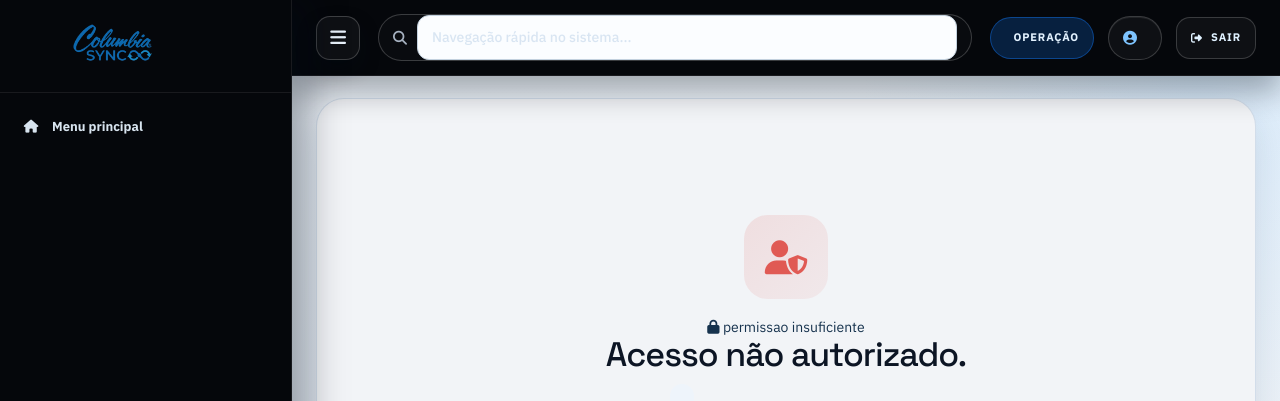
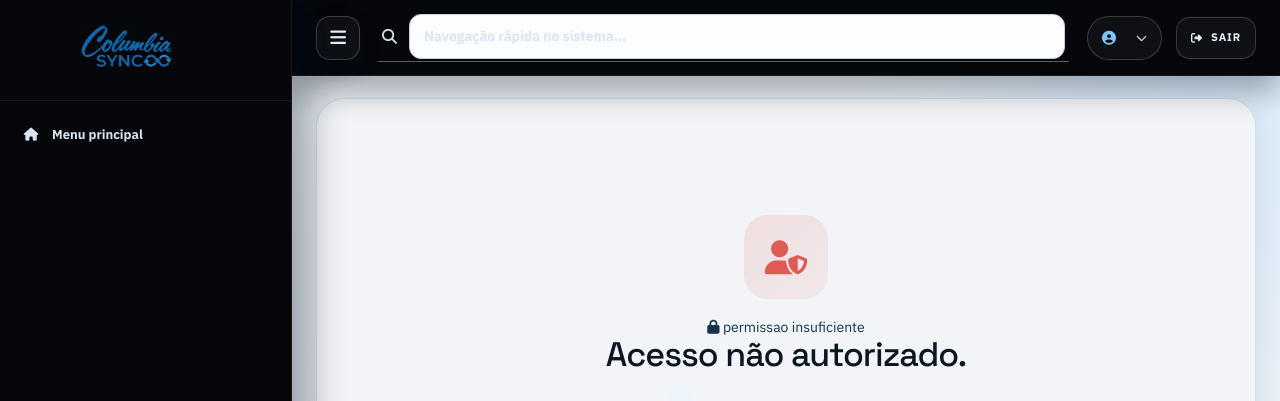
Before and after one commit to felipefazevedo24/conferencia_system, a Flask app: template templates/acesso_negado.html in a window 1280 px wide. Shown: the top 401 px of the page. Run offline with Flask 3, Linux system fonts and the light colour scheme; the template is opened without the code that fills it, so the values that code supplies are empty; some libraries are stand-ins or nearby versions.

Commit message:
Refina busca da header e move nível de acesso para menu do usuário

```diff
--- a/static/css/ui_erp.css
+++ b/static/css/ui_erp.css
@@ -171,8 +171,8 @@ body {
 }
 
 .brand-logo-mask {
-    width: 192px;
-    height: 56px;
+    width: 220px;
+    height: 64px;
     background: url('/static/columbia_sync_logo_v2.png') center / contain no-repeat;
     flex-shrink: 0;
 }
@@ -557,17 +557,22 @@ a:hover {
     max-width: 780px;
     display: inline-flex;
     align-items: center;
-    gap: 10px;
-    min-height: 44px;
-    border-radius: 999px;
-    border: 1px solid rgba(255, 255, 255, 0.2);
-    background: rgba(255, 255, 255, 0.02);
-    padding: 0 14px;
+    gap: 12px;
+    min-height: 42px;
+    border: 0;
+    border-bottom: 1px solid rgba(255, 255, 255, 0.34);
+    background: transparent;
+    padding: 0 4px 2px;
+    transition: border-color 0.18s ease;
+}
+
+.top-nav-center:focus-within {
+    border-bottom-color: rgba(15, 98, 201, 0.84);
 }
 
 .top-nav-center i {
-    color: rgba(212, 226, 243, 0.78);
-    font-size: 14px;
+    color: rgba(226, 236, 247, 0.92);
+    font-size: 15px;
 }
 
 .top-nav-center input {
@@ -578,11 +583,16 @@ a:hover {
     background: transparent;
     color: #f5f9ff;
     font-size: 14px;
-    font-weight: 500;
+    font-weight: 600;
+    padding-bottom: 2px;
 }
 
 .top-nav-center input::placeholder {
-    color: rgba(195, 214, 234, 0.62);
+    color: rgba(201, 218, 236, 0.72);
+}
+
+.top-status-pill {
+    display: none !important;
 }
 
 #menu-toggle {
@@ -1180,6 +1190,91 @@ code {
     color: #7ec4ff;
 }
 
+.nav-right {
+    position: relative;
+}
+
+.user-profile-btn {
+    display: inline-flex;
+    align-items: center;
+    gap: 10px;
+    min-height: 44px;
+    padding: 0 14px;
+    border-radius: 999px;
+    border: 1px solid rgba(255, 255, 255, 0.18);
+    background: rgba(255, 255, 255, 0.04);
+    color: #f0f8ff;
+    font-weight: 700;
+    cursor: pointer;
+    transition: border-color 0.18s ease, background 0.18s ease;
+}
+
+.user-profile-btn:hover {
+    border-color: rgba(15, 98, 201, 0.54);
+    background: rgba(15, 98, 201, 0.16);
+}
+
+.user-profile-btn .fa-user-circle {
+    color: #7ec4ff;
+}
+
+.user-profile-btn .fa-chevron-down {
+    font-size: 11px;
+    opacity: 0.78;
+}
+
+.user-profile-panel {
+    position: absolute;
+    top: calc(100% + 10px);
+    right: 62px;
+    width: 230px;
+    display: none;
+    gap: 10px;
+    padding: 14px;
+    border-radius: 14px;
+    border: 1px solid rgba(255, 255, 255, 0.12);
+    background: #0a0f18;
+    box-shadow: 0 20px 32px rgba(2, 10, 20, 0.48);
+    z-index: 1700;
+}
+
+.user-profile-panel.open {
+    display: grid;
+}
+
+.user-profile-panel-label {
+    color: rgba(198, 219, 239, 0.7);
+    font-size: 10px;
+    font-weight: 800;
+    letter-spacing: 0.1em;
+    text-transform: uppercase;
+}
+
+.user-profile-panel-role {
+    color: #f4f9ff;
+    font-size: 14px;
+    font-weight: 700;
+}
+
+.user-profile-config-btn {
+    display: inline-flex;
+    align-items: center;
+    justify-content: center;
+    gap: 8px;
+    min-height: 38px;
+    border-radius: 10px;
+    border: 1px solid rgba(15, 98, 201, 0.58);
+    background: rgba(15, 98, 201, 0.22);
+    color: #deeeff;
+    font-size: 12px;
+    font-weight: 700;
+    cursor: pointer;
+}
+
+.user-profile-config-btn:hover {
+    background: rgba(15, 98, 201, 0.34);
+}
+
 .btn-logout {
     display: inline-flex;
     align-items: center;
@@ -1389,6 +1484,11 @@ code {
         justify-content: space-between;
     }
 
+    .user-profile-panel {
+        right: 0;
+        top: calc(100% + 8px);
+    }
+
     .top-nav-center {
         order: 3;
         width: 100%;
--- a/templates/base.html
+++ b/templates/base.html
@@ -240,8 +240,19 @@
                 <input id="shell-nav-search" type="text" placeholder="Navegação rápida no sistema...">
             </div>
             <div class="nav-right">
-                <div class="top-status-pill"><i class="fas fa-sparkles"></i><span>{{ "Controladoria" if session.get("role") == "Financeiro" else session.get("role", "Operação") }}</span></div>
-                <div class="user-profile"><i class="fas fa-user-circle"></i><span>{{ user|upper }}</span></div>
+                <button id="user-profile-toggle" class="user-profile-btn" type="button" aria-expanded="false" aria-controls="user-profile-panel">
+                    <i class="fas fa-user-circle"></i>
+                    <span>{{ user|upper }}</span>
+                    <i class="fas fa-chevron-down"></i>
+                </button>
+                <div id="user-profile-panel" class="user-profile-panel" aria-hidden="true">
+                    <div class="user-profile-panel-label">Nível de acesso</div>
+                    <strong class="user-profile-panel-role">{{ "Controladoria" if session.get("role") == "Financeiro" else session.get("role", "Operação") }}</strong>
+                    <button type="button" class="user-profile-config-btn">
+                        <i class="fas fa-gear"></i>
+                        <span>Configurações</span>
+                    </button>
+                </div>
                 <a href="javascript:void(0)" onclick="confirmarLogout()" class="btn-logout"><i class="fas fa-sign-out-alt"></i> Sair</a>
             </div>
         </nav>
@@ -357,6 +368,8 @@ document.addEventListener("DOMContentLoaded", function () {
     const currentPath = window.location.pathname;
     const allLinks = Array.from(document.querySelectorAll("#accordionSidebar a.list-group-item[href]"));
     const menuButtons = Array.from(document.querySelectorAll(".menu-toggle"));
+    const userProfileToggle = document.getElementById("user-profile-toggle");
+    const userProfilePanel = document.getElementById("user-profile-panel");
 
     if (window.innerWidth < 992) setShellCollapsed(true);
 
@@ -368,6 +381,38 @@ document.addEventListener("DOMContentLoaded", function () {
     shellBackdrop.addEventListener("click", function () {
         setShellCollapsed(true);
     });
+
+    if (userProfileToggle && userProfilePanel) {
+        const closeUserPanel = () => {
+            userProfileToggle.setAttribute("aria-expanded", "false");
+            userProfilePanel.classList.remove("open");
+            userProfilePanel.setAttribute("aria-hidden", "true");
+        };
+
+        userProfileToggle.addEventListener("click", function (e) {
+            e.preventDefault();
+            e.stopPropagation();
+            const shouldOpen = !userProfilePanel.classList.contains("open");
+            if (!shouldOpen) {
+                closeUserPanel();
+                return;
+            }
+
+            userProfileToggle.setAttribute("aria-expanded", "true");
+            userProfilePanel.classList.add("open");
+            userProfilePanel.setAttribute("aria-hidden", "false");
+        });
+
+        userProfilePanel.addEventListener("click", function (e) {
+            e.stopPropagation();
+        });
+
+        document.addEventListener("click", closeUserPanel);
+
+        document.addEventListener("keydown", function (e) {
+            if (e.key === "Escape") closeUserPanel();
+        });
+    }
 
     menuButtons.forEach(button => {
         const target = document.getElementById(button.dataset.shellTarget);
```
